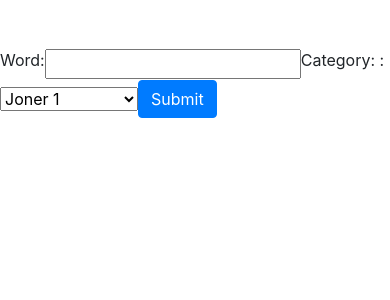
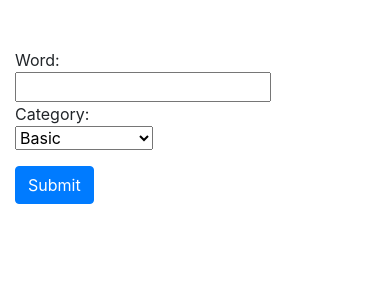
Before and after one commit to Nierot/30seconds, a Django app: page /addWords/ in a window 390 px wide. Shown: the top 300 px of the page. Run offline with Django 3.2, Linux system fonts and the light colour scheme; data comes from the database, SQL or seed files in the repository; both versions use the stored data as it was after the commit; some libraries are stand-ins or nearby versions.

Commit message:
Improved addWords

```diff
--- a/game/forms.py
+++ b/game/forms.py
@@ -5,9 +5,9 @@ from .game import getBasicCategory
 class WordForm(forms.Form):
     cats = Category.objects.all()
     word_text = forms.CharField(label='Word', max_length=30)
-    selected_category = forms.ModelChoiceField(label='Category: ', queryset=cats, initial="Niels")
+    selected_category = forms.ModelChoiceField(label='Category: ', queryset=cats, initial=Category.objects.get(id=15))
 
 class NewGameForm(forms.Form):
-    selected_categories = forms.ModelMultipleChoiceField(label='Categories', queryset=Category.objects.all(), initial="Niels")
+    selected_categories = forms.ModelMultipleChoiceField(label='Categories', queryset=Category.objects.all())
     team_one_name = forms.CharField(label='Team 1', max_length=20)
     team_two_name = forms.CharField(label='Team 2', max_length=20)
--- a/game/templates/game/addWords.html
+++ b/game/templates/game/addWords.html
@@ -12,14 +12,27 @@
         <meta name="viewport" content="width=device-width, initial-scale=1.0">
     </head>
     <br></br>
-    <div class='row'>
-        <div class='col-sm-3'></div>
-        <form action="" method="post" class='col-sm-8'>
-            <div class="form-inline">
-                {% csrf_token %}
-                {{ form }}
-                <input type="submit" value="Submit" class="btn btn-primary">
+    <form action="" method="post">
+            {{ form.non_field_errors }}
+            {% csrf_token %}
+            <div class='container'>
+                <div class='row'>
+                    <div class='col-sm-4'>
+                        <div class="fieldWrapper">
+                            Word: <br>
+                            {{ form.word_text }}
+                        </div>
+                    </div>
+                    <div class='col-sm-4'>
+                        <div class="form-group">
+                            Category: <br>
+                            {{ form.selected_category }}
+                        </div>
+                    </div>
+                    <div class='col-sm-4' id="buttons">
+                        <input type="submit" value="Submit" class="btn btn-primary">
+                    </div>
+                </div>
             </div>
         </form>
-    </div>
 </html>
--- a/game/templates/game/index.html
+++ b/game/templates/game/index.html
@@ -55,6 +55,7 @@
                     </div>
                     <div class='col-sm-4' id="buttons">
                         <input type="submit" value="Start game" class="btn btn-primary">
+                        <a class='btn btn-primary' href='/addWords' role='button'>Add words</a>
                     </div>
                 </div>
             </div>
```
Also changed, not shown: db.sqlite3.
